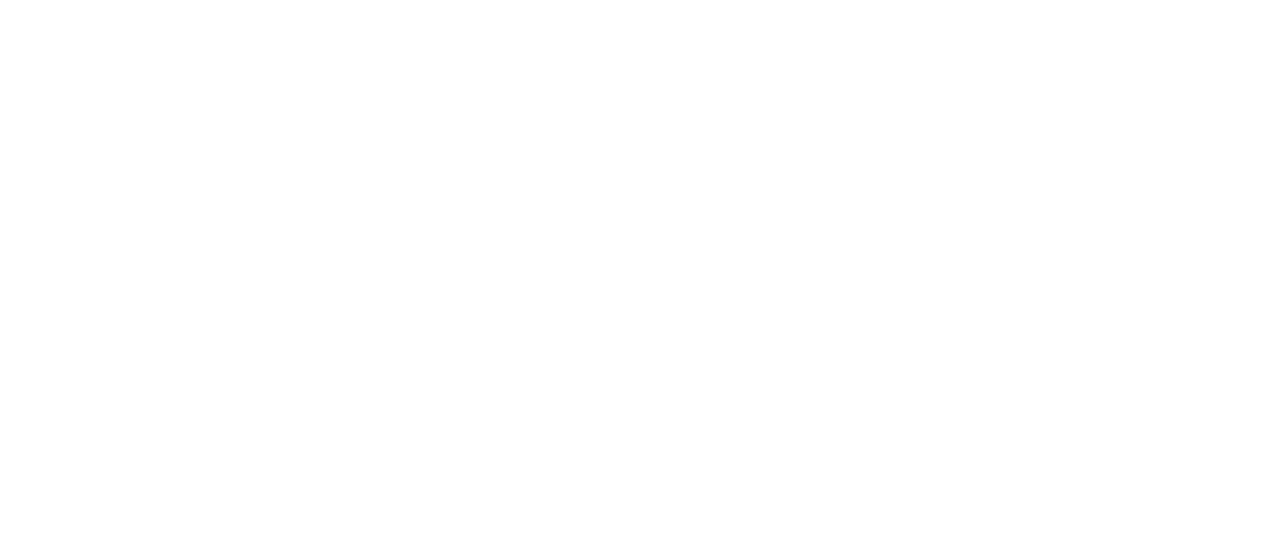
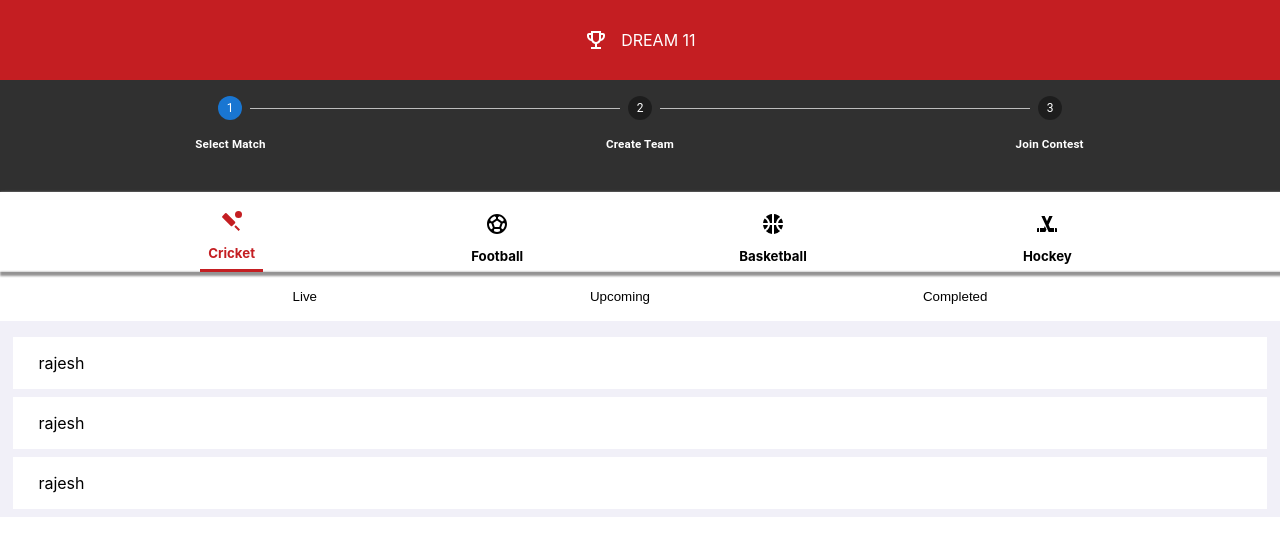
Before and after one commit to rajeshmn47/dream-11-clone, a React (Create React App) app: page / in a window 1280 px wide. Before the commit this address had no page. Shown: the top 556 px of the page. Built offline with nearby package versions, Linux system fonts and the light colour scheme.

Commit message:
make it better

```diff
--- a/src/App.js
+++ b/src/App.js
@@ -11,7 +11,7 @@
    <BrowserRouter>
 
         <Routes>
-        <Route path='/home' element={<Home />} />
+        <Route path='/' element={<Home />} />
           <Route path='/register' element={<Register />} />
           <Route path='/login' element={<Login/>} />
         </Routes>
--- a/src/components/home.css
+++ b/src/components/home.css
@@ -21,3 +21,27 @@
     height: 10vh;
     padding:2vh 2vw;
 }
+.matchstatuses{
+    display: flex;
+    justify-content: space-evenly;
+    align-items: center;
+    padding: 2vh 2vw;
+    box-sizing: border-box;
+    box-shadow: 2px 2px 2px 2px rgb(148, 147, 147);
+}
+.matchstatus{
+    background-color:#ffffff;
+    outline: none;
+    border: none;
+    text-transform: capitalize;
+}
+.matches{
+    background-color: #F1F0F8;
+    padding: 1vh 1vw;
+
+}
+.match{
+    background-color: #FFFFFF;
+    padding: 2vh 2vw;
+    margin-top: 1vh;
+}
--- a/src/components/home.js
+++ b/src/components/home.js
@@ -34,7 +34,16 @@
             <h5>Hockey</h5>
             </div>
         </div>
-
+  <div className='matchstatuses'>
+    <button className='matchstatus'>live</button>
+    <button className='matchstatus'>upcoming</button>
+    <button className='matchstatus'>completed</button>
+  </div>
+  <div className='matches'>
+   <div className='match'>rajesh</div>
+   <div className='match'>rajesh</div>
+   <div className='match'>rajesh</div>
+  </div>
         </>
     )
 }
```
